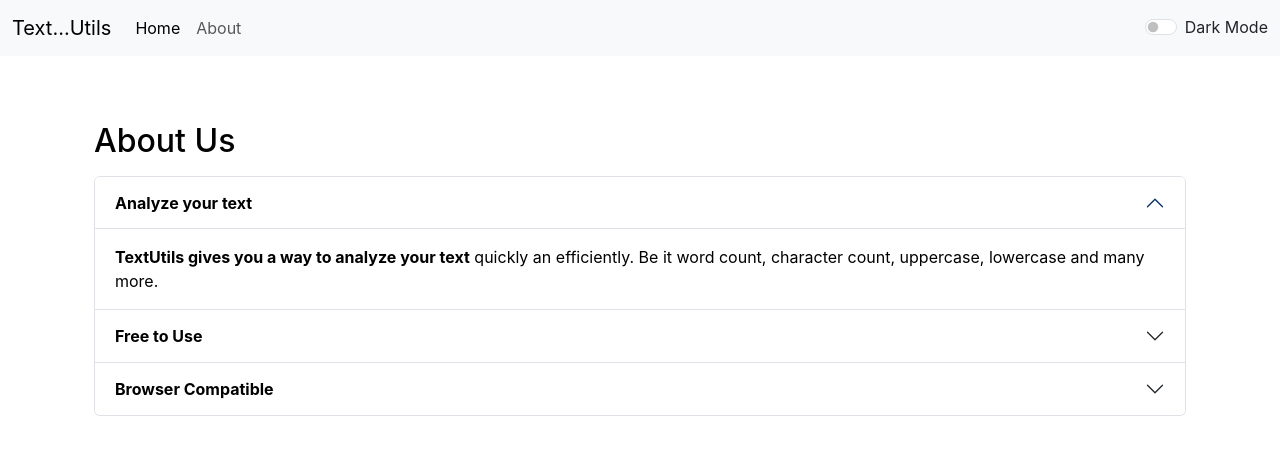
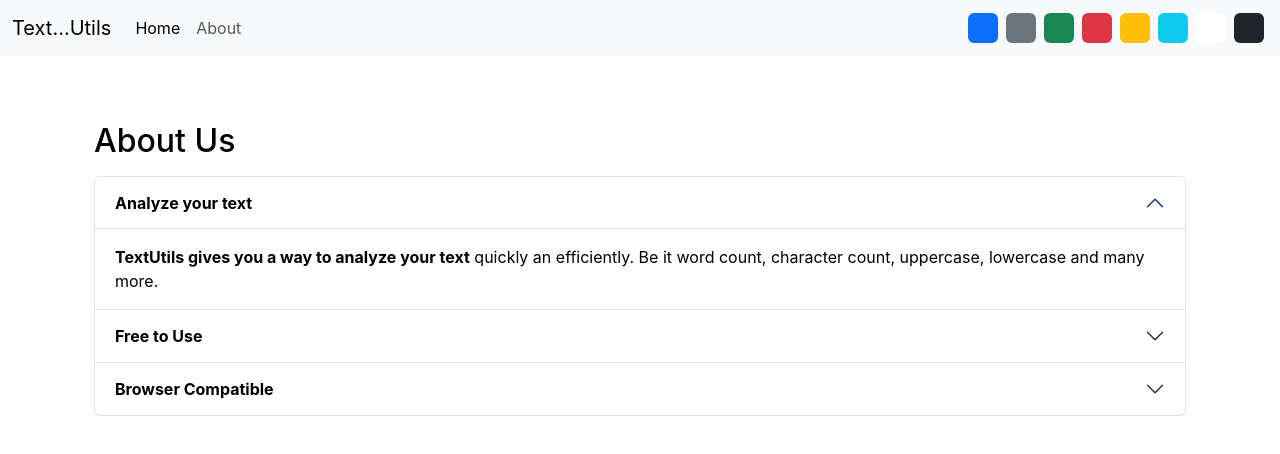
Before and after one commit to AnkitSheokeen/TextUtils, a React (Create React App) app: page /about in a window 1280 px wide. Shown: the top 454 px of the page. Built offline with nearby package versions, Linux system fonts and the light colour scheme.

Commit message:
Color palatte added

```diff
--- a/src/App.js
+++ b/src/App.js
@@ -13,18 +13,80 @@
 
 
 function App() {
+
   const [mode, setMode] = useState('light'); //dark mode
+  const [abcolor,setAbcolor] = useState({    //about section color palatte
+    color: 'black',
+    backgroundColor: 'white',
+  })
 
-  const toggleMode = () => {
-    if(mode === 'light'){
-      setMode('dark')
-      document.body.style.backgroundColor = '#1E3F53';
-      showAlert("Dark mode has been enable","success");
+  const toggleMode = (cls) => {
+    if(cls === 'primary'){
+      setMode('primary')
+      document.body.style.backgroundColor = '#0d6efd';
+      showAlert("blue mode has been enable","success");
+
+      setAbcolor({
+        color: 'black',
+        backgroundColor: '#0d6efd',
+      })
     }
-    else{
-      setMode('light');
+    else if(cls === 'secondary'){
+      setMode('secondary');
+      document.body.style.backgroundColor = '#6c757d';
+      showAlert("secondary mode has been enable","success");
+      setAbcolor({
+        color: 'black',
+        backgroundColor: '#6c757d',
+      })
+    }else if(cls === 'success'){
+      setMode('success');
+      document.body.style.backgroundColor = '#198754';
+      showAlert("green mode has been enable","success");
+      setAbcolor({
+        color: 'black',
+        backgroundColor: '#198754',
+      })
+    }else if(cls === 'danger'){
+      setMode('danger');
+      document.body.style.backgroundColor = '#dc3545';
+      showAlert("red mode has been enable","success");
+      setAbcolor({
+        color: 'black',
+        backgroundColor: '#dc3545',
+      })
+    }else if(cls === 'warning'){
+      setMode('warning');
+      document.body.style.backgroundColor = '#ffc107';
+      showAlert("yello mode has been enable","success");
+      setAbcolor({
+        color: 'black',
+        backgroundColor: '#ffc107',
+      })
+    }else if(cls === 'info'){
+      setMode('info');
+      document.body.style.backgroundColor = '#0dcaf0';
+      showAlert("Light mode has been enable","success");
+      setAbcolor({
+        color: 'black',
+        backgroundColor: '#0dcaf0',
+      })
+    }else if(cls === 'white'){
+      setMode('white');
       document.body.style.backgroundColor = 'white';
       showAlert("Light mode has been enable","success");
+      setAbcolor({
+        color: 'black',
+        backgroundColor: 'white',
+      })
+    }else{
+      setMode('dark');
+      document.body.style.backgroundColor = '#1E3F53';
+      showAlert("dark mode has been enable","success");
+      setAbcolor({
+        color: 'white',
+        backgroundColor: '#1E3F53',
+      })
     }
   }
 
@@ -50,7 +112,7 @@
         <div className='container my-3'>
           <Routes>
             <Route exact path="/" element={<TextForm showAlert={showAlert} heading="Enter the text to analysis" mode={mode} />} />
-            <Route exact path="/about" element={<About mode={mode} />} />
+            <Route exact path="/about" element={<About mode={mode} color={abcolor}/>} />
           </Routes>
         </div>
       </Router>
--- a/src/components/About.js
+++ b/src/components/About.js
@@ -2,53 +2,46 @@
 
 export default function About(props) {
 
-const [Light, setLight] = useState({
-  color: 'black',
-  backgroundColor: 'white',
-})
 
-const [dark,setDark] = useState({
-  color: 'white',
-  backgroundColor: '#1E3F53',
-  // border: '1px solid white'
-})
+// #1E3F53
+
 
   return (
-    <div className='container' style={props.mode==='dark'?dark:Light}>
+    <div className='container' style={props.color}>
       <h2 className='my-3'>About Us</h2>
       <div className="accordion" id="accordionExample">
         <div className="accordion-item">
           <h2 className="accordion-header">
-            <button className="accordion-button" style={props.mode==='dark'?dark:Light} type="button" data-bs-toggle="collapse" data-bs-target="#collapseOne" aria-expanded="true" aria-controls="collapseOne">
+            <button className="accordion-button" style={props.color} type="button" data-bs-toggle="collapse" data-bs-target="#collapseOne" aria-expanded="true" aria-controls="collapseOne">
             <strong>Analyze your text</strong>
             </button>
           </h2>
           <div id="collapseOne" className="accordion-collapse collapse show" data-bs-parent="#accordionExample">
-            <div className="accordion-body" style={props.mode==='dark'?dark:Light}>
+            <div className="accordion-body" style={props.color}>
               <strong>TextUtils gives you a way to analyze your text</strong> quickly an efficiently. Be it word count, character count, uppercase, lowercase and many more.
             </div>
           </div>
         </div>
         <div className="accordion-item">
           <h2 className="accordion-header">
-            <button className="accordion-button collapsed" style={props.mode==='dark'?dark:Light} type="button" data-bs-toggle="collapse" data-bs-target="#collapseTwo" aria-expanded="false" aria-controls="collapseTwo">
+            <button className="accordion-button collapsed" style={props.color} type="button" data-bs-toggle="collapse" data-bs-target="#collapseTwo" aria-expanded="false" aria-controls="collapseTwo">
             <strong>Free to Use</strong>
             </button>
           </h2>
           <div id="collapseTwo" className="accordion-collapse collapse" data-bs-parent="#accordionExample">
-            <div className="accordion-body" style={props.mode==='dark'?dark:Light}>
+            <div className="accordion-body" style={props.color}>
               <strong>TextUtils is a free Character counter tool</strong> Provides instant character count & word count statistics for a given text. TextUtils report the number of words and charachter. Thus it is suitable for writing text with word/ character limit.
             </div>
           </div>
         </div>
         <div className="accordion-item">
           <h2 className="accordion-header">
-            <button className="accordion-button collapsed" style={props.mode==='dark'?dark:Light} type="button" data-bs-toggle="collapse" data-bs-target="#collapseThree" aria-expanded="false" aria-controls="collapseThree">
+            <button className="accordion-button collapsed" style={props.color} type="button" data-bs-toggle="collapse" data-bs-target="#collapseThree" aria-expanded="false" aria-controls="collapseThree">
               <strong>Browser Compatible</strong>
             </button>
           </h2>
           <div id="collapseThree" className="accordion-collapse collapse" data-bs-parent="#accordionExample">
-            <div className="accordion-body" style={props.mode==='dark'?dark:Light}>
+            <div className="accordion-body" style={props.color}>
               <strong>This word counter software works in any web browsers</strong> scuh as Chrome, Firefox, Internet Explorer, Safari, Opera. It suits to count characters in facebook, blog, books, exel documnet, pdf documnet, <code>Essay</code>, etc.
             </div>
           </div>
--- a/src/components/NavBar.js
+++ b/src/components/NavBar.js
@@ -18,14 +18,20 @@
                 <Link  className="nav-link" to="/about">About</Link>
                 </li>
             </ul>
-            {/* <form className="d-flex" role="search">
-                <input className="form-control me-2" type="search" placeholder="Search" aria-label="Search"/>
-                <button className="btn btn-outline-primary" type="submit">Search</button>
-            </form> */}
-            <div className={`form-check form-switch text-${props.mode==='dark'?'light':'dark'}`}>
+            <div className='d-flex'>
+                <button class="btn bg-primary mx-1" onClick={() => {props.toggleMode('primary')}} style={{height: '30px', width: '30px',cursor:'pointer'}}></button>
+                <button class="btn bg-secondary mx-1"onClick={() => {props.toggleMode('secondary')}} style={{height: '30px', width: '30px',cursor:'pointer'}}></button>
+                <button class="btn bg-success mx-1" onClick={() => {props.toggleMode('success')}} style={{height: '30px', width: '30px',cursor:'pointer'}}></button>
+                <button class="btn bg-danger mx-1" onClick={() => {props.toggleMode('danger')}} style={{height: '30px', width: '30px',cursor:'pointer'}}></button>
+                <button class="btn bg-warning mx-1" onClick={() => {props.toggleMode('warning')}} style={{height: '30px', width: '30px',cursor:'pointer'}}></button>
+                <button class="btn bg-info mx-1" onClick={() => {props.toggleMode('info')}} style={{height: '30px', width: '30px',cursor:'pointer'}}></button>
+                <button class="btn bg-white mx-1" onClick={() => {props.toggleMode('white')}} style={{height: '30px', width: '30px',cursor:'pointer'}}></button>
+                <button class="btn bg-dark mx-1" onClick={() => {props.toggleMode('dark')}} style={{height: '30px', width: '30px',cursor:'pointer'}}></button>
+            </div>
+            {/* <div className={`form-check form-switch text-${props.mode==='dark'?'light':'dark'}`}>
                 <input className="form-check-input" onClick={props.toggleMode} type="checkbox" role="switch" id="flexSwitchCheckDefault"/>
                 <label className="form-check-label" htmlFor="flexSwitchCheckDefault">Dark Mode</label>
-            </div>
+            </div> */}
             </div>
         </div>
     </nav>
```
